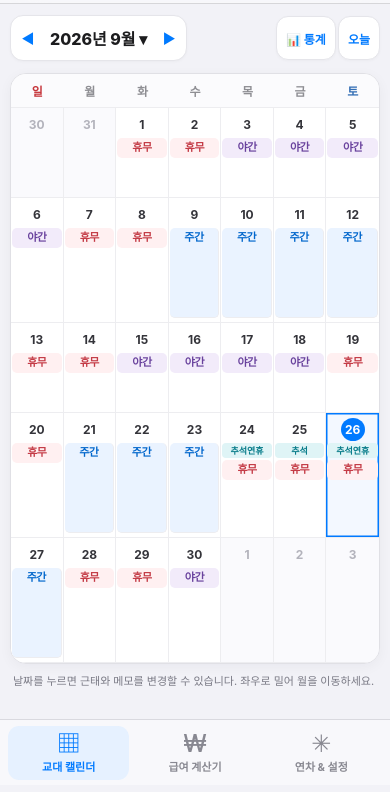
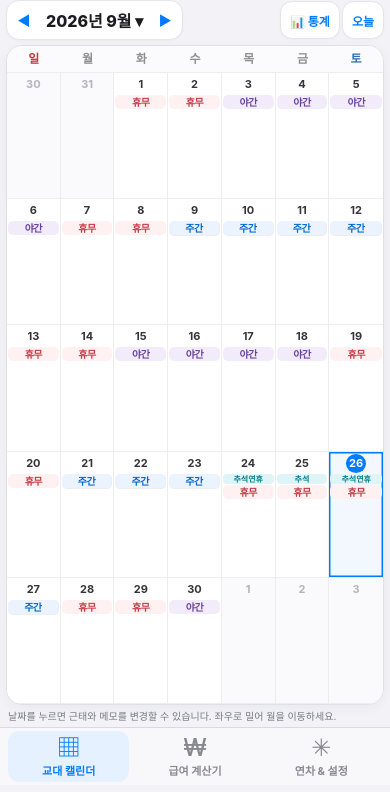
Before and after one commit to wn-hue/empty, a plain HTML site: page index.html in a window 390 px wide. Shown: the part 59-851 px from the top of the page. Drawn offline with Linux system fonts and the light colour scheme.

Commit message:
Fit iPhone calendar in one screen with compact date cells

```diff
--- a/index.html
+++ b/index.html
@@ -166,6 +166,53 @@ nav .emoji { font-family: -apple-system,BlinkMacSystemFont,sans-serif; font-size
   .info { background: #1d3929; color: #a8e4bc; }
   .btn.secondary, .close { background: #39393e; color: #b9d9ff; }
   .modal-stats div { background: #2c2c2e; }
+}
+
+/* iPhone calendar: fit four to six week rows between the header and tab bar. */
+@media (max-width: 699px) {
+  body { padding-top: calc(54px + env(safe-area-inset-top)); padding-bottom: calc(60px + env(safe-area-inset-bottom)); }
+  header .head { height: 54px; }
+  header .chip, header .group { min-height: 34px; }
+  main { padding: 5px 6px 0; }
+  #calendar-view.active {
+    display: flex;
+    flex-direction: column;
+    height: calc(100dvh - 54px - 60px - env(safe-area-inset-top) - env(safe-area-inset-bottom) - 5px);
+    min-height: 0;
+  }
+  #calendar-view .toolbar { flex: none; margin-bottom: 5px; }
+  #calendar-view .icon-btn, #calendar-view .month-btn, #calendar-view .tool-btn { min-height: 38px; }
+  #calendar-view .calendar { flex: 1; min-height: 0; display: flex; flex-direction: column; }
+  #calendar-view .weekdays { flex: none; padding: 4px 0; line-height: 18px; }
+  #calendar-view .grid {
+    flex: 1;
+    min-height: 0;
+    grid-template-rows: repeat(var(--calendar-rows, 6), minmax(0, 1fr));
+  }
+  #calendar-view .day { min-height: 0; overflow: hidden; padding: 2px 1px 1px; gap: 1px; justify-content: flex-start; }
+  #calendar-view .number { width: 20px; height: 19px; line-height: 19px; font-size: 11px; flex: none; }
+  #calendar-view .holiday { min-height: 10px; padding: 0 1px; font-size: 8px; }
+  #calendar-view .badge { padding: 1px 0; font-size: 10px; line-height: 1.2; flex: none; }
+  #calendar-view .tag { font-size: 8px; line-height: 1.1; }
+  #calendar-view .memo { padding: 1px 0; font-size: clamp(7px, 2vw, 9px); line-height: 1.1; }
+  #calendar-view .calendar-note {
+    flex: none;
+    margin: 4px 2px 2px;
+    font-size: 10px;
+    line-height: 14px;
+    white-space: nowrap;
+    overflow: hidden;
+    text-overflow: ellipsis;
+  }
+  nav { padding-top: 3px; padding-bottom: calc(3px + env(safe-area-inset-bottom)); }
+  nav button { min-height: 51px; }
+}
+@media (max-width: 699px) and (max-height: 680px) {
+  #calendar-view .calendar-note { display: none; }
+  #calendar-view .weekdays { padding: 2px 0; }
+  #calendar-view .day { padding-top: 1px; }
+  #calendar-view .number { height: 17px; line-height: 17px; }
+  #calendar-view .badge { padding: 0; }
 }
 </style>
 </head>
@@ -390,6 +437,7 @@ function drawCalendar(){
  for(let n=first;n>0;n--)grid.append(cell(new Date(y,m,1-n),true));
  for(let d=1;d<=last;d++)grid.append(cell(new Date(y,m,d),false));
  const trailing=(7-(first+last)%7)%7;for(let d=1;d<=trailing;d++)grid.append(cell(new Date(y,m+1,d),true));
+ grid.style.setProperty('--calendar-rows',Math.ceil((first+last+trailing)/7));
 }
 function drawLeave(){const c=state.config,year=state.cal.getFullYear(),used=usedLeave(year),total=c.hireDate&&c.totalLeaveYear!==year?leaveAllowance(c.hireDate,year).days:clamp0(c.totalLeave),remain=Math.max(0,total-used);$('leave-total').textContent=`${total}일`;$('leave-used').textContent=`${used}일`;$('leave-remain').textContent=`${remain}일`;$('quick-remain').textContent=remain;$('leave-pay').textContent=money(remain*8*clamp0(c.ordinaryHourly));$('leave-info').textContent=leaveAllowance(c.hireDate,year).description}
 function writeSettings(){const c=state.config;for(const [id,key] of Object.entries({'base-hourly':'baseHourly','ordinary-hourly':'ordinaryHourly','base-hours':'baseHours','duty-pay':'dutyPay','seniority-pay':'seniorityPay','total-leave':'totalLeave'}))$(id).value=c[key];$('total-leave').value=c.hireDate&&c.totalLeaveYear!==state.cal.getFullYear()?leaveAllowance(c.hireDate,state.cal.getFullYear()).days:c.totalLeave;$('hire-date').value=c.hireDate;$('pay-hire-date').value=c.hireDate;$('retro-check').checked=!!c.applyRetroPay}
@@ -431,7 +479,7 @@ function updateHire(value){state.config.hireDate=value;$('hire-date').value=valu
 function init(){loadOverrides();$('group').value=state.group;writeSettings();renderAll();
  for(const [id,which,delta] of [['cal-prev','calendar',-1],['cal-next','calendar',1],['pay-prev','payroll',-1],['pay-next','payroll',1]])$(id).onclick=()=>moveMonth(which,delta);
  $('cal-month').onclick=()=>openPicker('calendar');$('pay-month').onclick=()=>openPicker('payroll');$('cal-stats').onclick=showStats;
- $('quick-today').onclick=()=>{const now=new Date();state.cal=new Date(now.getFullYear(),now.getMonth(),1);state.pay=new Date(state.cal);switchView('calendar');renderAll();setTimeout(()=>$('calendar-grid').querySelector('.today')?.scrollIntoView({block:'center',behavior:'smooth'}),60)};
+ $('quick-today').onclick=()=>{const now=new Date();state.cal=new Date(now.getFullYear(),now.getMonth(),1);state.pay=new Date(state.cal);switchView('calendar');renderAll();setTimeout(()=>$('calendar-grid').querySelector('.today')?.scrollIntoView({block:'nearest',behavior:'smooth'}),60)};
  $('cal-today').onclick=$('quick-today').onclick;$('pay-today').onclick=()=>{state.pay=new Date(new Date().getFullYear(),new Date().getMonth(),1);state.cal=new Date(state.pay);renderAll()};$('quick-leave').onclick=()=>switchView('leave');
  $('group').onchange=e=>{state.group=e.target.value;localStorage.setItem('shift_active_group',state.group);loadOverrides();renderAll()};
  document.querySelectorAll('nav [data-view]').forEach(b=>b.onclick=()=>switchView(b.dataset.view));
```
